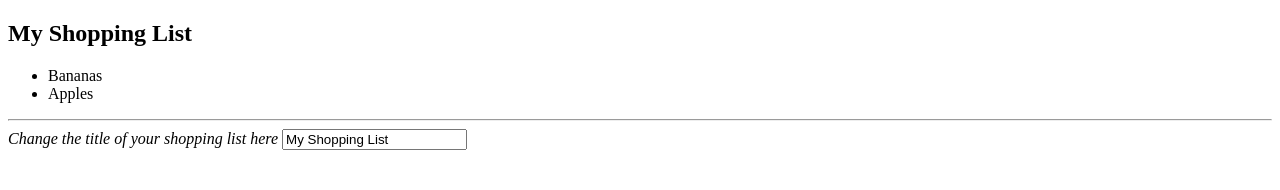
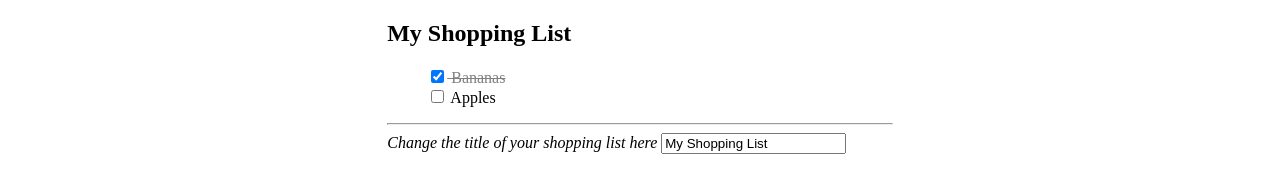
Before and after one commit to hiddenWarrior/helloVue, a plain HTML site: page index.html in a window 1280 px wide. Drawn offline with nearby package versions, Linux system fonts and the light colour scheme.

Commit message:
adding wring infestation

```diff
--- a/index.html
+++ b/index.html
@@ -4,6 +4,21 @@
     <meta charset="UTF-8" />
     <meta name="viewport" content="width=device-width, initial-scale=1.0" />
     <meta http-equiv="X-UA-Compatible" content="ie=edge" />
+    <style>
+      .container {
+        width: 40%;
+        margin: 20px auto 0px auto;
+      }
+      .removed {
+        color: gray;
+      }
+      .removed label {
+        text-decoration: line-through;
+      }
+      ul li {
+        list-style-type: none;
+      }
+    </style>
     <title>shopping cart</title>
   </head>
 
@@ -11,7 +26,17 @@
     <div id="app" class="container">
       <h2>{{ title }}</h2>
       <ul>
-        <li v-for="item in items">{{ item }}</li>
+        <li
+          v-for="item in items"
+          v-bind:class="{ 'removed':
+        item.checked }"
+        >
+          <div class="checkbox">
+            <label>
+              <input type="checkbox" v-model="item.checked" /> {{ item.text }}
+            </label>
+          </div>
+        </li>
       </ul>
       <div class="footer">
         <hr />
@@ -23,7 +48,10 @@
     <script src="https://cdn.jsdelivr.net/npm/vue/dist/vue.js"></script>
     <script>
       let data = {
-        items: ["Bananas", "Apples"],
+        items: [
+          { text: "Bananas", checked: true },
+          { text: "Apples", checked: false }
+        ],
         title: "My Shopping List"
       };
       new Vue({
```
